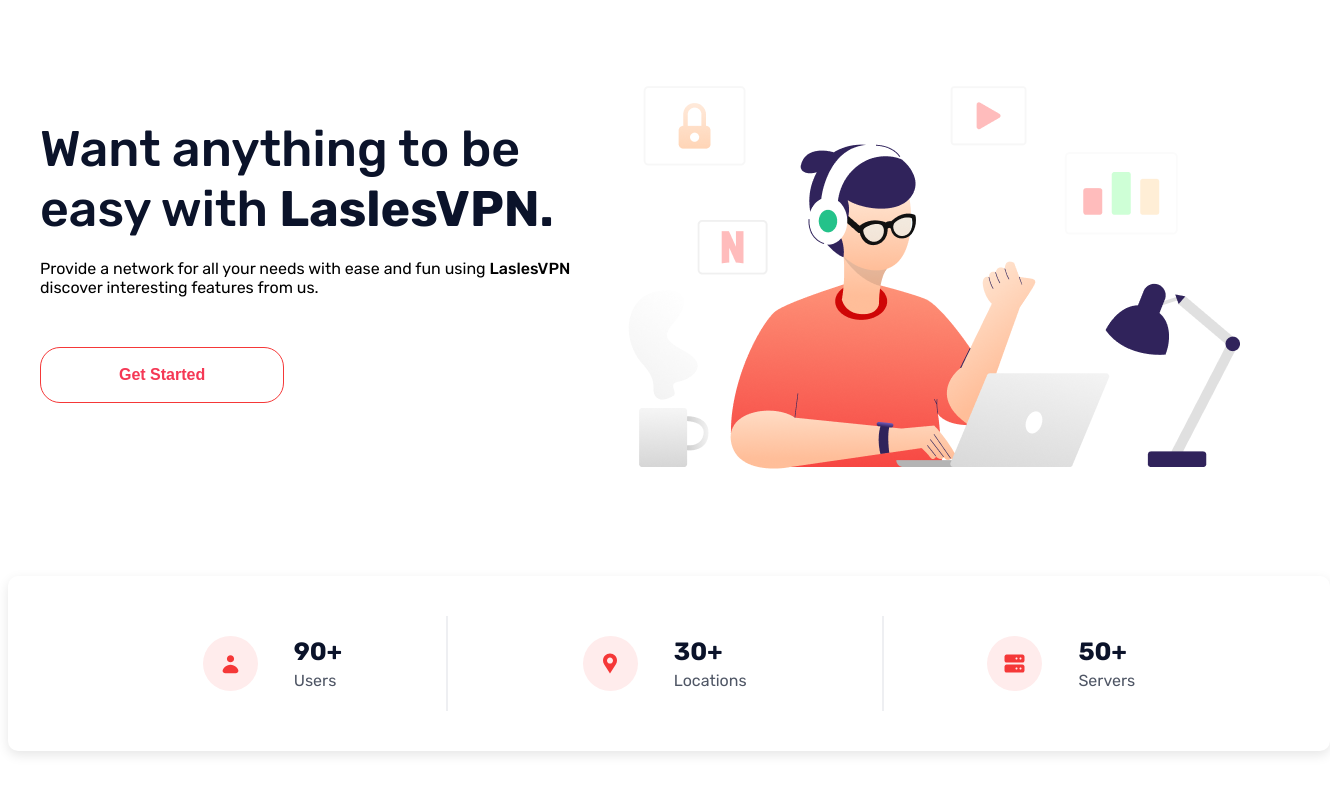
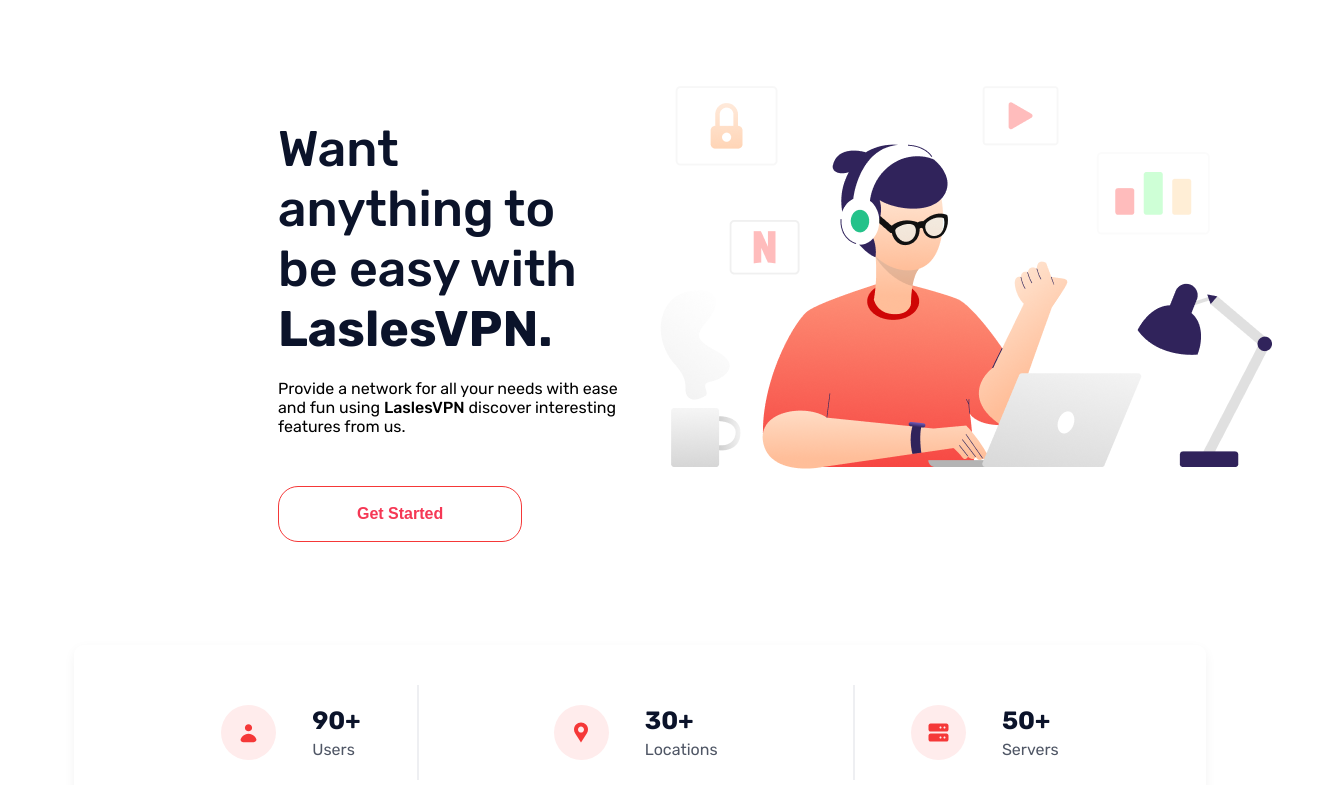
Before and after one commit to 9r33n/LaslesVPN, a plain HTML site: page index.html in a window 1280 px wide. Shown: the part 111-896 px from the top of the page, 1330 px wide, since content can reach past the window. Drawn offline with Linux system fonts and the light colour scheme.

Commit message:
Add files via upload

```diff
--- a/assets/css/index.css
+++ b/assets/css/index.css
@@ -101,10 +101,9 @@ button {
 .main {
     display: flex;
     gap: 41px;
-    max-width: 1200px;
-    justify-content: center;
-    margin-left: auto;
-    margin-right: auto;
+    max-width: 1250px;
+    justify-content: space-between;
+    margin-left: 270px;
     margin-bottom: 103px;
 }
 
@@ -156,7 +155,7 @@ button {
 
 .review {
     display: flex;
-    max-width: 1140px;
+    max-width: 950px;
     width: 100%;
     margin-left: auto;
     margin-right: auto;
@@ -164,7 +163,7 @@ button {
     align-items: center;
     padding: 40px 91px;
     border-radius: 10px;
-    box-shadow: rgba(0, 0, 0, 0.1) 0px 4px 12px;
+    box-shadow: rgba(0, 0, 0, 0.05) 0px 4px 12px ;
 }
 
 .review-content {
@@ -250,6 +249,7 @@ button {
 
 .plan {
     background-color: #F6F6F6;
+    background: linear-gradient(to bottom, #F6F6F6, #FFFFFF);
 }
 
 .plan-content {
@@ -635,6 +635,7 @@ button {
     border-radius: 10px;
     color: #F53838;
     border: 2px solid #F53838;
+    background-color: #FFFFFF;
 }
 
 .subscribe-button:hover button {
@@ -657,7 +658,7 @@ button {
     z-index: 1;
     position: relative;
     margin: 63px;
-    max-width: 1440px;
+    max-width: 1300px;
     width: 100%;
     display: flex;
     margin-left: auto;
```
